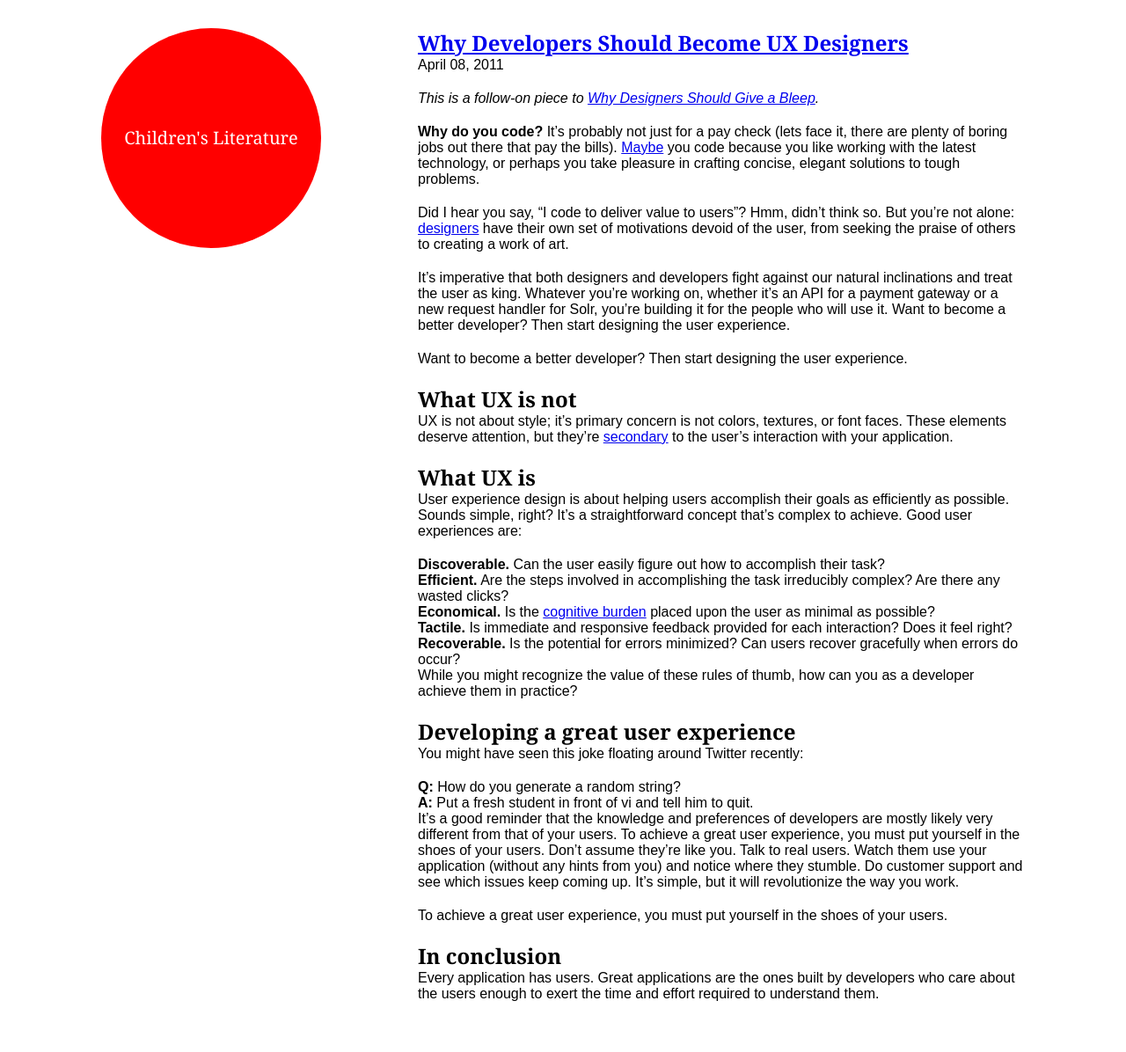
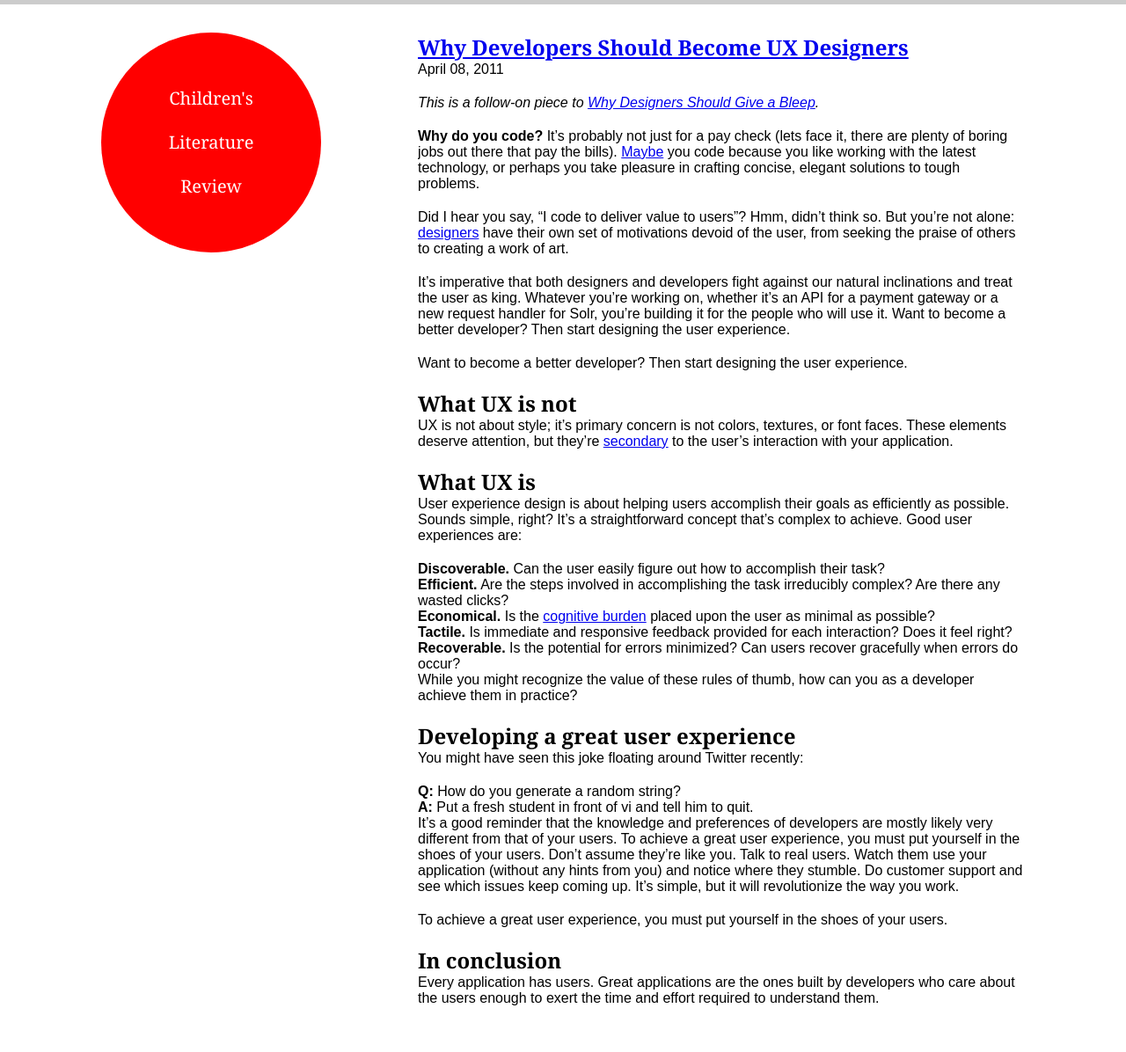
Before and after one commit to tylertate/childlitreview, a Jekyll site: the page built from index.html, in a window 1280 px wide. Shown: the whole page at 88% size. Built offline with Jekyll 4.4.1, drawn with Linux system fonts in a browser that asks for light colours.

Commit message:
Experimenting with logo

```diff
--- a/_layouts/general.html
+++ b/_layouts/general.html
@@ -15,7 +15,7 @@
 	<div id="mainbody">
 
 		<div id="sidebar">
-			<h1>Children's Literature Review</h1>
+			<h1>Children's<br/>Literature<br/>Review</h1>
 		</div>
 
 		<div id="content">
--- a/resources/css/main.css
+++ b/resources/css/main.css
@@ -30,6 +30,9 @@ h4,
 h5 {
   font-family: Georgia;
 }
+body {
+  border-top: 5px solid #ccc;
+}
 #mainbody {
   overflow: hidden;
   width: 102.77777777777777%;
@@ -49,8 +52,9 @@ h5 {
   color: white;
   background-color: red;
   width: 250px;
-  height: 250px;
-  line-height: 250px;
+  height: 150px;
+  padding: 50px 0;
+  line-height: 50px;
   text-align: center;
   font-weight: normal;
   font-size: 1.25em;
```
Also changed, not shown: resources/css/main.less (+7 -2 lines).
